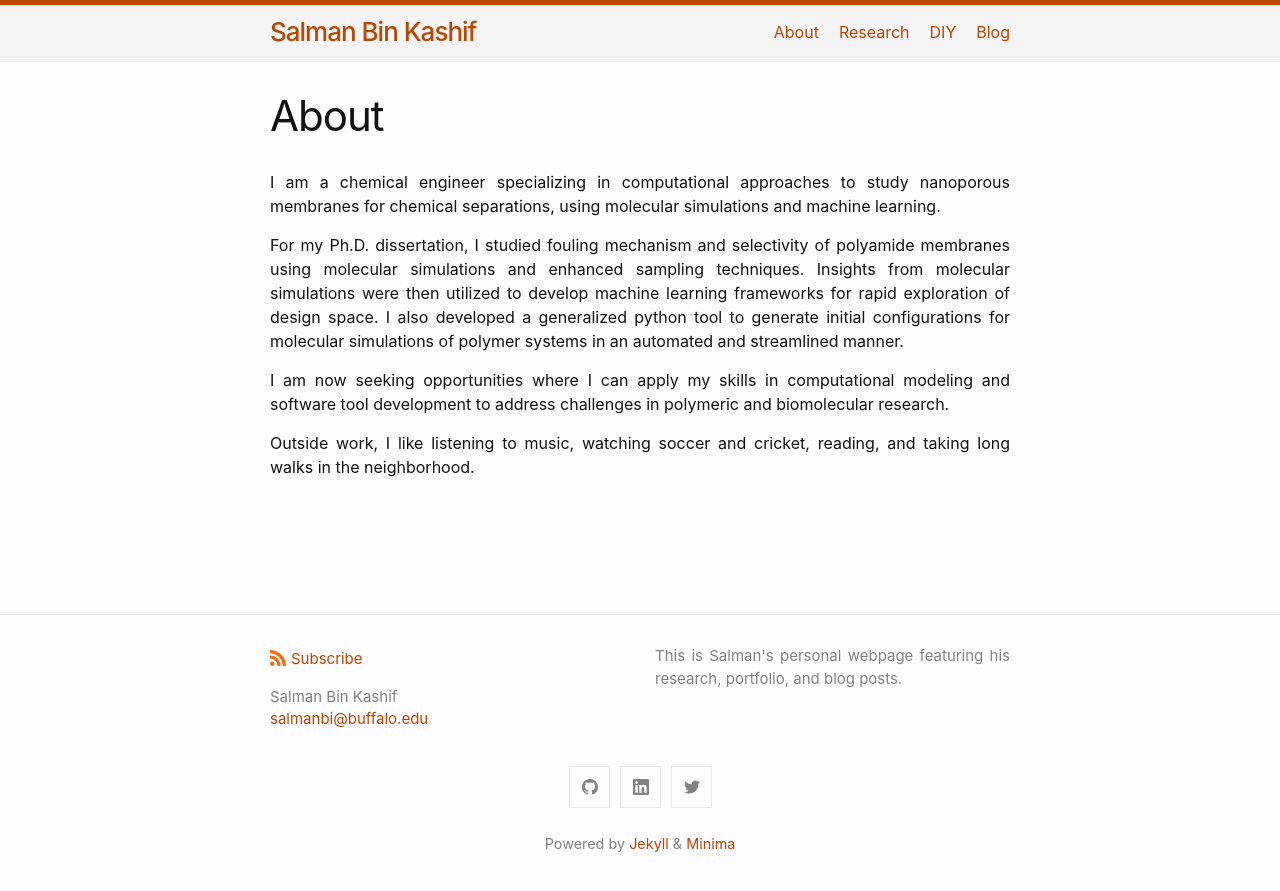
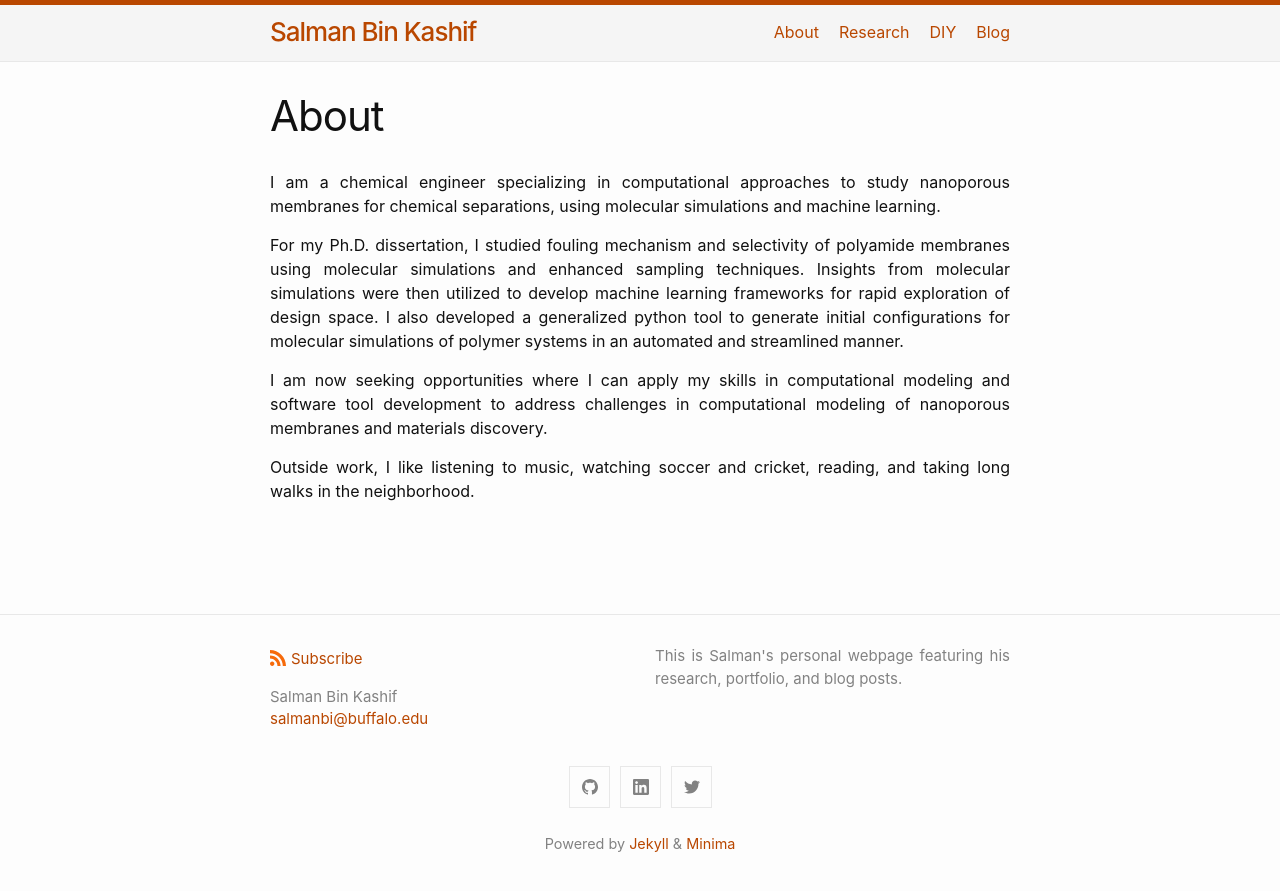
Before and after one commit to sbkashif/sbkashif.github.io, a Jekyll site: the page built from about.md, in a window 1280 px wide. Shown: the top 891 px of the page. Built offline with Jekyll 4.4.1, drawn with Linux system fonts in a browser that asks for light colours.

Commit message:
modify about section

```diff
--- a/about.md
+++ b/about.md
@@ -10,6 +10,6 @@ I am a chemical engineer specializing in computational approaches to study nanop
 
 For my Ph.D. dissertation, I studied fouling mechanism and selectivity of polyamide membranes using molecular simulations and enhanced sampling techniques. Insights from molecular simulations were then utilized to develop machine learning frameworks for rapid exploration of design space. I also developed a generalized python tool to generate initial configurations for molecular simulations of polymer systems in an automated and streamlined manner.
 
-I am now seeking opportunities where I can apply my skills in computational modeling and software tool development to address challenges in polymeric and biomolecular research.
+I am now seeking opportunities where I can apply my skills in computational modeling and software tool development to address challenges in computational modeling of nanoporous membranes and materials discovery.
 
 Outside work, I like listening to music, watching soccer and cricket, reading, and taking long walks in the neighborhood.
```
